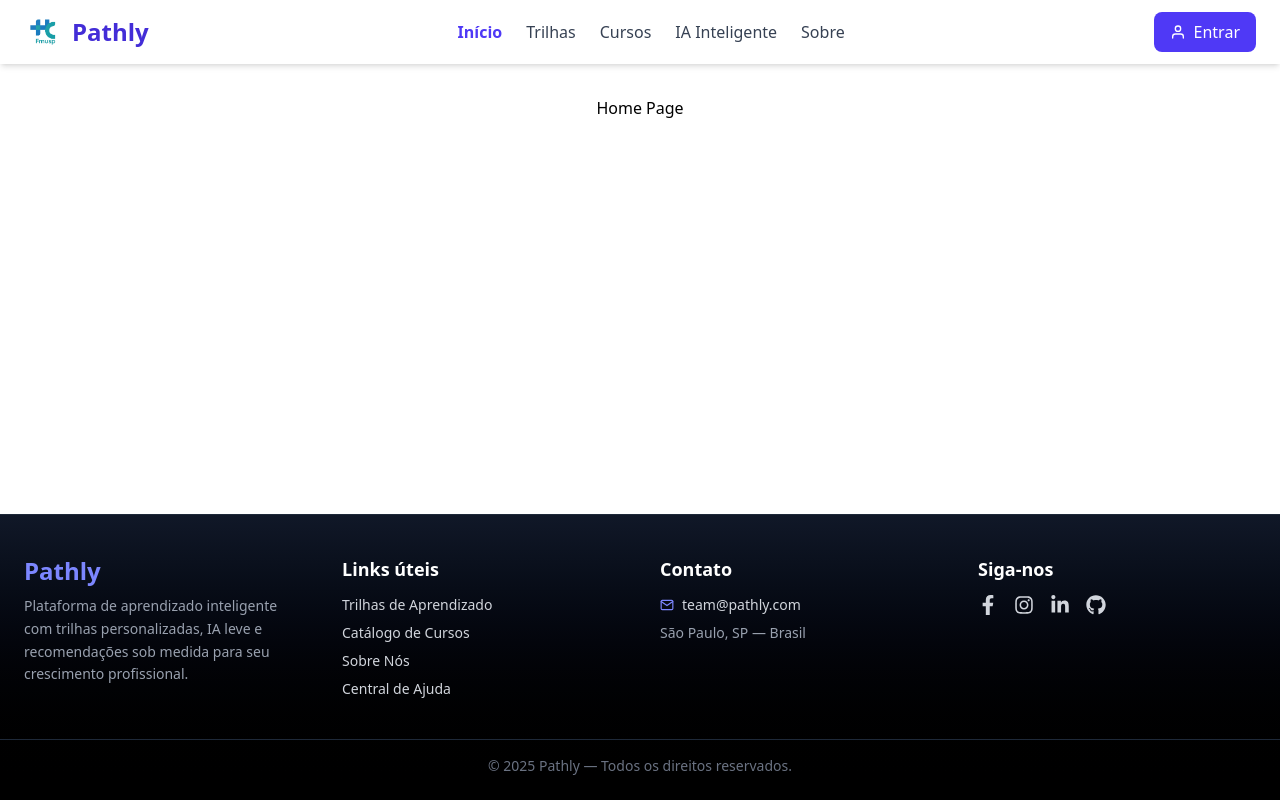
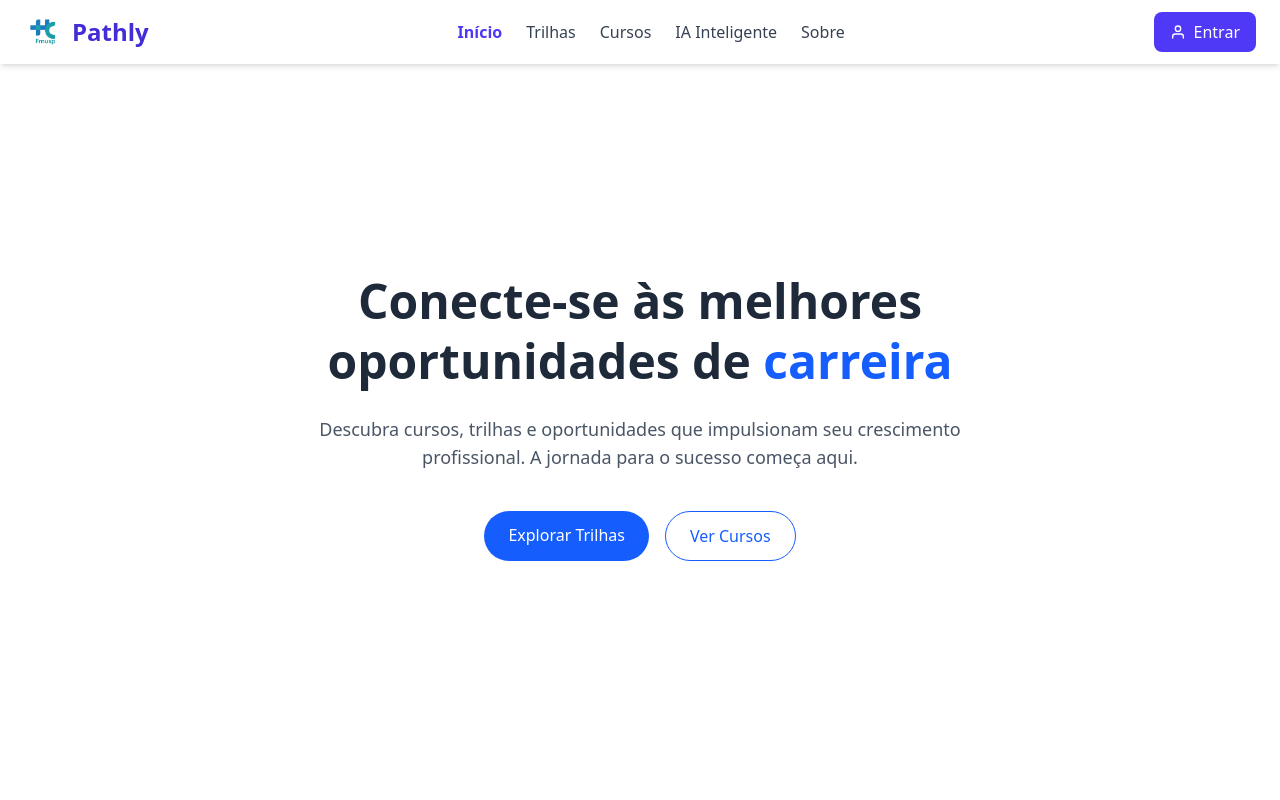
Before and after one commit to Global-Solution-II-2025/Front-end, a React (Vite) app: page / in a window 1280 px wide. Shown: the top 800 px of the page. Built offline with nearby package versions, Linux system fonts and the light colour scheme.

Commit message:
feat: Estrutura principal da Home e Hero Section

```diff
--- a/src/pages/Home.tsx
+++ b/src/pages/Home.tsx
@@ -1,7 +1,32 @@
+// Commit 1: Estrutura da Home + Hero
 export default function Home() {
-    return (
-        <div>
-            Home Page
+  return (
+    <main className="flex flex-col items-center justify-center min-h-[calc(100vh-160px)] text-gray-800 px-4 sm:px-6 lg:px-16 py-16">
+      {/* Hero Section */}
+      <section className="text-center max-w-4xl">
+        <h1 className="text-3xl sm:text-4xl md:text-5xl font-bold mb-6 leading-tight">
+          Conecte-se às melhores oportunidades de <span className="text-blue-600">carreira</span>
+        </h1>
+        <p className="text-base sm:text-lg md:text-lg text-gray-600 mb-10 max-w-2xl mx-auto">
+          Descubra cursos, trilhas e oportunidades que impulsionam seu crescimento profissional.
+          A jornada para o sucesso começa aqui.
+        </p>
+
+        <div className="flex flex-col sm:flex-row flex-wrap justify-center gap-4">
+          <a
+            href="/trilhas"
+            className="bg-blue-600 text-white font-medium px-6 py-3 rounded-full hover:bg-blue-700 transition w-full sm:w-auto text-center"
+          >
+            Explorar Trilhas
+          </a>
+          <a
+            href="/cursos"
+            className="border border-blue-600 text-blue-600 font-medium px-6 py-3 rounded-full hover:bg-blue-50 transition w-full sm:w-auto text-center"
+          >
+            Ver Cursos
+          </a>
         </div>
-    )
-};
+      </section>
+    </main>
+  );
+}
```
